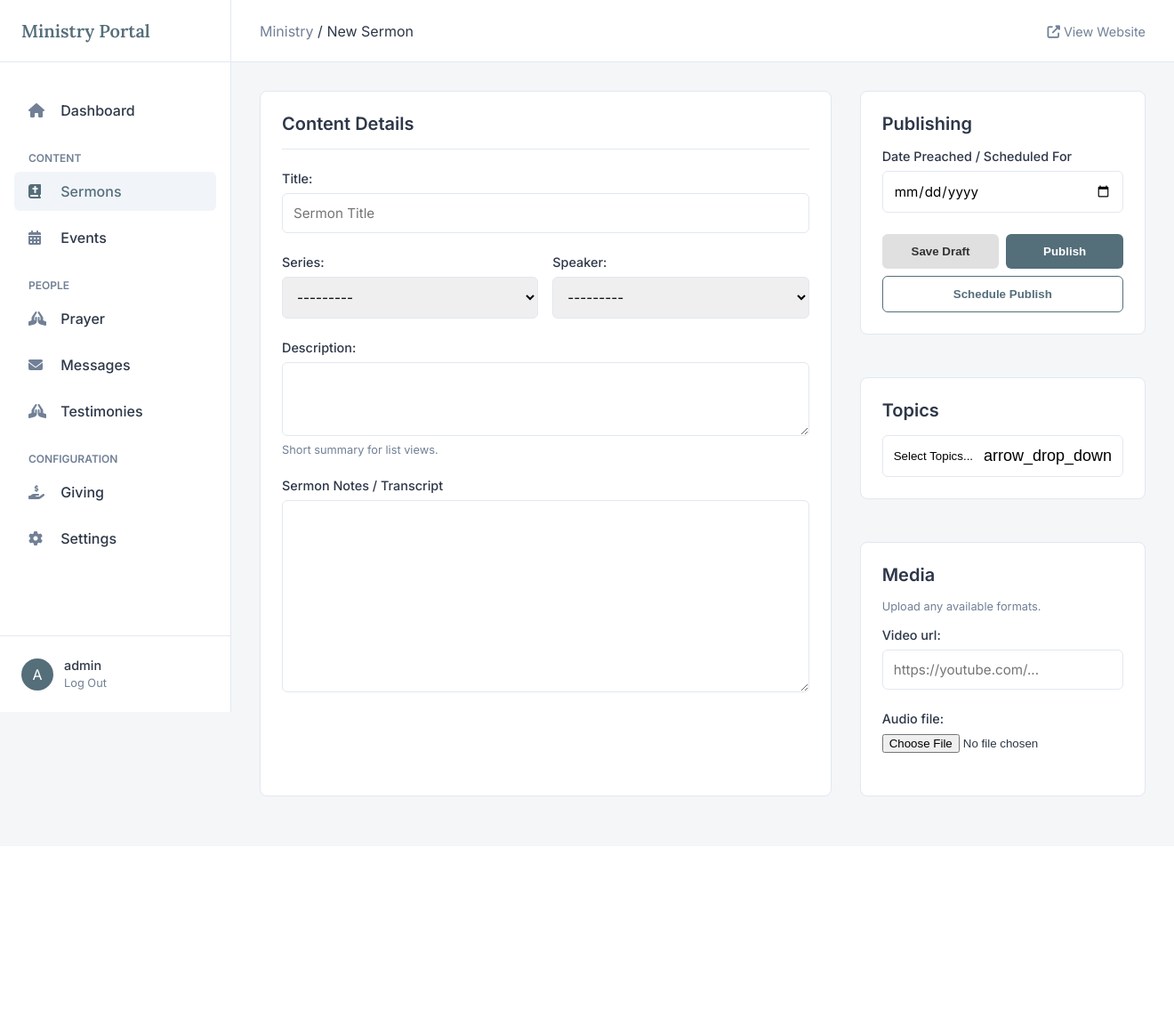
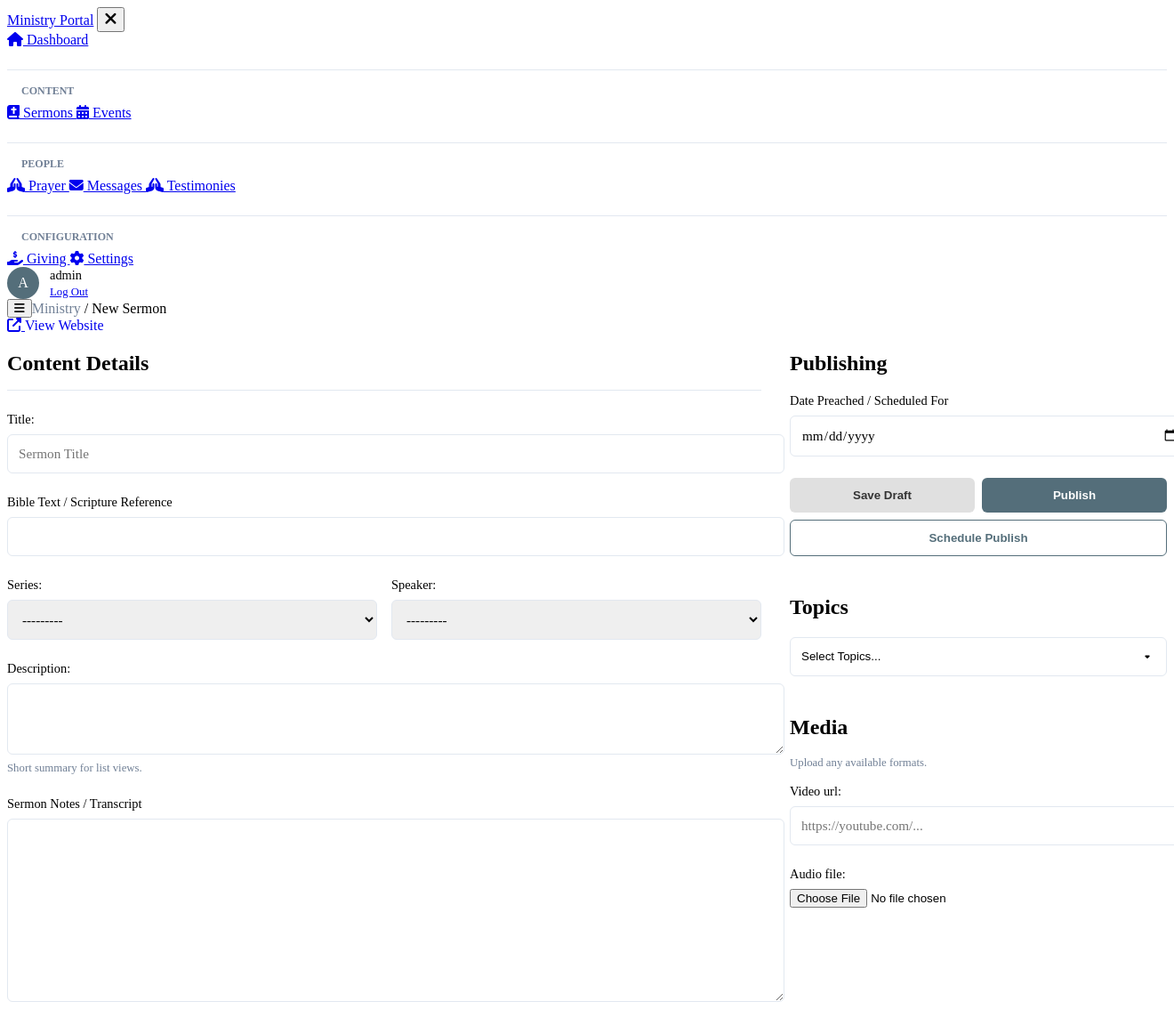
Before and after one commit to Eminenz07/the_truth_gate, a Django app: page /dashboard/sermons/add/ in a window 1320 px wide; the page is wider, and only the part inside the window is pictured. Shown: that part at 89% size. Before the commit the page ends 895 px from the top of that part, so only its background shows below. Run offline with Django 5.2, Linux system fonts and the light colour scheme; a user stored in the database is signed in; data that the repository does not hold is empty; some libraries are stand-ins or nearby versions.

Commit message:
Fix: Dashboard UI Polishing & Form Validation Logic

```diff
--- a/dashboard/forms.py
+++ b/dashboard/forms.py
@@ -58,9 +58,15 @@ class SermonForm(forms.ModelForm):
             errors = {}
             if not cleaned_data.get('description'):
                 errors['description'] = "Description is required for published sermons."
+            # Description implies content, but we can be loose.
+            if not cleaned_data.get('description'):
+                errors['description'] = "Description is required for published sermons."
+
+            # Scripture reference is REQUIRED for published sermons.
             if not cleaned_data.get('scripture_reference'):
                 errors['scripture_reference'] = "Scripture reference is required for published sermons."
-            # Series and Media explicitly requested as OPTIONAL even for published.
+
+            # Series and Media are OPTIONAL even for published.
 
             if errors:
                 raise forms.ValidationError(errors)
--- a/dashboard/templates/dashboard/base.html
+++ b/dashboard/templates/dashboard/base.html
@@ -12,6 +12,7 @@
     <link href="https://fonts.googleapis.com/css2?family=Inter:wght@400;500;600&family=Lora:wght@500;600&display=swap" rel="stylesheet">
 
     <!-- Icons -->
+    <link href="https://fonts.googleapis.com/icon?family=Material+Icons+Round" rel="stylesheet">
     <link rel="stylesheet" href="https://cdnjs.cloudflare.com/ajax/libs/font-awesome/6.4.0/css/all.min.css">
 
     <style>
@@ -28,165 +29,8 @@
             --danger: #f56565;
         }
 
-        * {
-            box-sizing: border-box;
-            margin: 0;
-            padding: 0;
-        }
-
-        body {
-            font-family: 'Inter', sans-serif;
-            background-color: var(--bg-body);
-            color: var(--text-main);
-            display: flex;
-            min-height: 100vh;
-        }
-
-        /* Sidebar */
-        .sidebar {
-            width: var(--sidebar-width);
-            background: var(--white);
-            border-right: 1px solid var(--border-color);
-            position: fixed;
-            height: 100vh;
-            display: flex;
-            flex-direction: column;
-            z-index: 100;
-        }
-
-        .sidebar-header {
-            height: var(--header-height);
-            display: flex;
-            align-items: center;
-            padding: 0 1.5rem;
-            border-bottom: 1px solid var(--border-color);
-        }
-
-        .brand {
-            font-family: 'Lora', serif;
-            font-weight: 600;
-            font-size: 1.25rem;
-            color: var(--primary);
-            text-decoration: none;
-        }
-
-        .nav-menu {
-            padding: 2rem 1rem;
-            flex: 1;
-        }
-
-        .nav-item {
-            display: block;
-            padding: 0.75rem 1rem;
-            color: var(--text-main);
-            text-decoration: none;
-            border-radius: 6px;
-            margin-bottom: 0.5rem;
-            font-weight: 500;
-            transition: all 0.2s;
-        }
-
-        .nav-item:hover, .nav-item.active {
-            background-color: #f1f5f9;
-            color: var(--primary);
-        }
-
-        .nav-item i {
-            width: 24px;
-            margin-right: 0.5rem;
-            color: var(--text-light);
-        }
-
-        .nav-item:hover i, .nav-item.active i {
-            color: var(--primary);
-        }
-
-        .sidebar-footer {
-            padding: 1.5rem;
-            border-top: 1px solid var(--border-color);
-        }
-
-        /* Main Content */
-        .main-content {
-            flex: 1;
-            margin-left: var(--sidebar-width);
-            display: flex;
-            flex-direction: column;
-        }
-
-        .top-bar {
-            height: var(--header-height);
-            background: var(--white);
-            border-bottom: 1px solid var(--border-color);
-            display: flex;
-            align-items: center;
-            justify-content: space-between;
-            padding: 0 2rem;
-            position: sticky;
-            top: 0;
-            z-index: 90;
-        }
-
-        .page-content {
-            padding: 2rem;
-            max-width: 1200px;
-            width: 100%;
-            margin: 0 auto;
-        }
-
-        .btn-ghost {
-            color: var(--text-light);
-            text-decoration: none;
-            font-size: 0.9rem;
-        }
-
-        /* Utilities */
-        .card {
-            background: var(--white);
-            border: 1px solid var(--border-color);
-            border-radius: 8px;
-            padding: 1.5rem;
-            margin-bottom: 1.5rem;
-        }
-
-        h1 { font-family: 'Lora', serif; font-size: 1.8rem; margin-bottom: 1.5rem; }
-        h2 { font-size: 1.25rem; margin-bottom: 1rem; }
-
-        @media (max-width: 768px) {
-            .sidebar {
-                transform: translateX(-100%);
-                transition: transform 0.3s ease;
-                display: flex; /* Keep flex logic but hide via transform */
-                width: 280px;
-                box-shadow: 5px 0 15px rgba(0,0,0,0.1);
-            }
-            .sidebar.active {
-                transform: translateX(0);
-            }
-            .main-content { margin-left: 0; }
-            .top-bar { padding: 0 1rem; }
-
-            .mobile-toggle-btn {
-                display: block !important;
-                margin-right: 1rem;
-                background: none;
-                border: none;
-                font-size: 1.5rem;
-                color: var(--text-main);
-                cursor: pointer;
-            }
-
-            .sidebar-overlay {
-                display: none;
-                position: fixed;
-                top: 0; left: 0; right: 0; bottom: 0;
-                background: rgba(0,0,0,0.5);
-                z-index: 95;
-            }
-            .sidebar-overlay.active { display: block; }
-        }
-
-        .mobile-toggle-btn { display: none; }
+        /* ... existing styles ... */
+        /* ... skipped for brevity ... */
     </style>
     {% block extra_css %}{% endblock %}
 </head>
@@ -205,7 +49,9 @@
             <a href="{% url 'dashboard:home' %}" class="nav-item {% if request.resolver_match.url_name == 'home' %}active{% endif %}">
                 <i class="fas fa-home"></i> Dashboard
             </a>
-            <div style="margin: 1.5rem 0 0.5rem 1rem; text-transform: uppercase; font-size: 0.75rem; color: var(--text-light); font-weight: 600;">Content</div>
+
+            <!-- Section: Content -->
+            <div style="margin: 1.5rem 0 0.5rem 0; padding-top: 1rem; border-top: 1px solid var(--border-color); padding-left: 1rem; text-transform: uppercase; font-size: 0.75rem; color: var(--text-light); font-weight: 600;">Content</div>
             <a href="{% url 'dashboard:sermon_list' %}" class="nav-item {% if 'sermon' in request.resolver_match.url_name %}active{% endif %}">
                 <i class="fas fa-book-bible"></i> Sermons
             </a>
@@ -213,7 +59,8 @@
                 <i class="fas fa-calendar-alt"></i> Events
             </a>
 
-            <div style="margin: 1.5rem 0 0.5rem 1rem; text-transform: uppercase; font-size: 0.75rem; color: var(--text-light); font-weight: 600;">People</div>
+            <!-- Section: People -->
+            <div style="margin: 1.5rem 0 0.5rem 0; padding-top: 1rem; border-top: 1px solid var(--border-color); padding-left: 1rem; text-transform: uppercase; font-size: 0.75rem; color: var(--text-light); font-weight: 600;">People</div>
             <a href="{% url 'dashboard:prayer_list' %}" class="nav-item {% if 'prayer' in request.resolver_match.url_name %}active{% endif %}">
                 <i class="fas fa-praying-hands"></i> Prayer
             </a>
@@ -224,7 +71,8 @@
                 <i class="fas fa-hands-praying"></i> Testimonies
             </a>
 
-            <div style="margin: 1.5rem 0 0.5rem 1rem; text-transform: uppercase; font-size: 0.75rem; color: var(--text-light); font-weight: 600;">Configuration</div>
+            <!-- Section: Configuration -->
+            <div style="margin: 1.5rem 0 0.5rem 0; padding-top: 1rem; border-top: 1px solid var(--border-color); padding-left: 1rem; text-transform: uppercase; font-size: 0.75rem; color: var(--text-light); font-weight: 600;">Configuration</div>
             <a href="{% url 'dashboard:giving_history' %}" class="nav-item {% if 'giving' in request.resolver_match.url_name %}active{% endif %}">
                 <i class="fas fa-hand-holding-dollar"></i> Giving
             </a>
--- a/dashboard/templates/dashboard/sermon_form.html
+++ b/dashboard/templates/dashboard/sermon_form.html
@@ -101,6 +101,12 @@
                 {{ form.title.label_tag }}
                 {{ form.title }}
                 {{ form.title.errors }}
+            </div>
+
+            <div class="form-group">
+                <label for="id_scripture_reference">Bible Text / Scripture Reference</label>
+                {{ form.scripture_reference }}
+                {{ form.scripture_reference.errors }}
             </div>
 
             <div style="display: grid; grid-template-columns: 1fr 1fr; gap: 1rem;">
```
